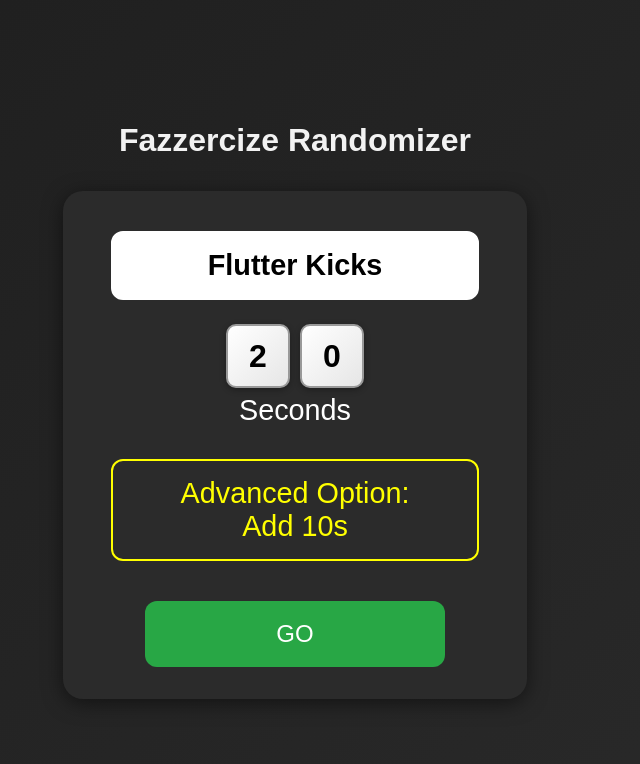
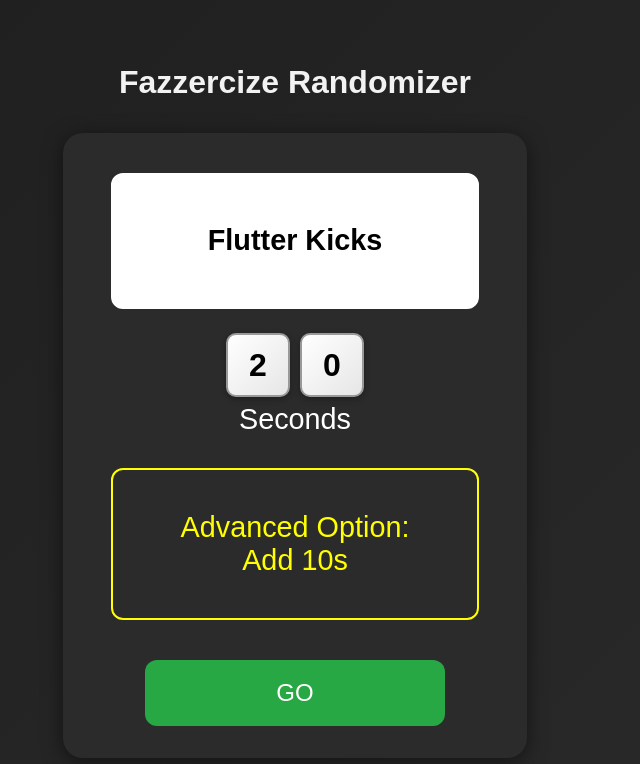
Before and after one commit to Sundanz/Fazzercise, a plain HTML site: page index.html in a window 1280 px wide. Both pictures are taken after a click on the button "GO". Shown: the whole page, without its empty margins (345-985 px from the left). Drawn offline with Linux system fonts and the light colour scheme.

Commit message:
Update index.html

```diff
--- a/index.html
+++ b/index.html
@@ -1,8 +1,8 @@
 <!DOCTYPE html>
 <html lang="en">
 <head>
-  <meta charset="UTF-8">
-  <meta name="viewport" content="width=device-width, initial-scale=1.0">
+  <meta charset="UTF-8" />
+  <meta name="viewport" content="width=device-width, initial-scale=1.0"/>
   <title>Fazzercize Randomizer</title>
   <style>
     body {
@@ -37,7 +37,17 @@
       border: 2px solid; border-radius: 12px; min-width: 300px;
       text-align: center;
     }
-    #exercise-name { background: white; color: black; border-color: white; font-weight: bold; }
+    #exercise-name {
+      background: white;
+      color: black;
+      border-color: white;
+      font-weight: bold;
+      height: 3.5em;
+      display: flex;
+      align-items: center;
+      justify-content: center;
+      overflow: hidden;
+    }
     .rep-box-container { display: flex; gap: 10px; margin: 1rem; }
     .rep-box {
       font-size: 2rem; font-weight: bold;
@@ -47,7 +57,11 @@
       box-shadow: 0 2px 6px rgba(0,0,0,0.3);
     }
     .unit-label { color: white; margin-top: -10px; text-align: center; font-size: 1.8rem; }
-    #exercise-advanced { color: yellow; border-color: yellow; white-space: pre-line; margin-top: 2rem; }
+    #exercise-advanced {
+      height: 4em;
+      display: flex;
+      align-items: center;
+      justify-content: center; color: yellow; border-color: yellow; white-space: pre-line; margin-top: 2rem; }
     button {
       background: #28a745; color: white; border: none; padding: 1.2rem 2rem; font-size: 1.5rem;
       border-radius: 12px; cursor: pointer;
@@ -55,17 +69,12 @@
       margin-top: 2rem; width: 100%; max-width: 300px;
     }
     button:active { background: #218838; transform: scale(0.95); }
-    .fade-in { animation: fadeIn 0.3s; }
-    @keyframes fadeIn {
-      from { opacity: 0; transform: translateY(-10px);}
-      to { opacity: 1; transform: translateY(0);}
-    }
   </style>
 </head>
 <body>
   <h1>Fazzercize Randomizer</h1>
   <div class="card">
-    <div id="exercise-name" class="box fade-in" aria-live="polite">Press the button to start!</div>
+    <div id="exercise-name" class="box" aria-live="polite">Press the button to start!</div>
     <div class="rep-box-container">
       <div id="rep-digit-1" class="rep-box">-</div>
       <div id="rep-digit-2" class="rep-box">-</div>
@@ -74,12 +83,14 @@
     <div id="exercise-advanced" class="box"></div>
     <button id="generate-btn">GO</button>
   </div>
+
   <script>
-    // --- DATA ---
+    const RECENT_LIMIT = 15;
+let recentExercises = [];
 const exercises = [
   { name: "Ankle Taps", reps: "5-15", unit: "Reps", advanced: "Add 10", side: true },
   { name: "Bicycle Kicks", reps: "5-15", unit: "Reps", advanced: "Add 10", side: true },
-      { name: "Burpees", reps: "3-15", unit: "Reps", advanced: "Chest to ground, and jump at top" },
+  { name: "Burpees", reps: "3-15", unit: "Reps", advanced: "Chest to ground, and Jump at top" },
   { name: "Calf Raises", reps: "8-15", unit: "Reps", advanced: "Do for each leg separately" },
   { name: "Crunches", reps: "8-15", unit: "Reps", advanced: "Add 5" },
   { name: "Curtsy Lunges", reps: "8-15", unit: "Reps", advanced: "Add 10", side: true },
@@ -92,11 +103,11 @@
   { name: "Kick Sits", reps: "4-10", unit: "Reps", advanced: "Do them without complaining", side: true },
   { name: "Leg Lowers", reps: "5-15", unit: "Reps", advanced: "Add 5" },
   { name: "Mountain Climbers", reps: "8-25", unit: "Reps", advanced: "Crossbody Mountain Climbers", side: true },
-      { name: "Plank", reps: "30/40/50", unit: "Seconds", advanced: "Add Plank", side: true },
+  { name: "Plank", reps: "30/40/50", unit: "Seconds", advanced: "Rock body forwards and backwards", side: true },
   { name: "Plank Swivels", reps: "4-12", unit: "Reps", advanced: "Add 5", side: true },
   { name: "Press Ups", reps: "10-25", unit: "Reps", advanced: "Lift hands off ground each time" },
   { name: "Reverse Crunch", reps: "8-15", unit: "Reps", advanced: "Add a torso twist at the top" },
-      { name: "Russian Twist", reps: "5-15", unit: "Reps", advanced: "Feet lifted off ground, add 5", side: true },
+  { name: "Russian Twist", reps: "5-15", unit: "Reps", advanced: "Feet off ground, add 5", side: true },
   { name: "Shuttle Run or Lap", reps: "1-2", unit: "Reps", advanced: "Pressup at each cone or corner" },
   { name: "Side Plank", reps: "20/25/30/35/40", unit: "Seconds", advanced: "Lower and raise hips", side: true },
   { name: "Shoulder Taps", reps: "10-20", unit: "Reps", advanced: "Add 10", side: true },
@@ -109,15 +120,8 @@
   { name: "Tuck Jumps", reps: "5-12", unit: "Reps", advanced: "Add 10" },
   { name: "Yoga Planks", reps: "8-15", unit: "Reps", advanced: "Add 5", side: true }
 ];
-    const RECENT_LIMIT = 15;
-    let recentExercises = [];
-
-    // --- HELPERS ---
     const $ = id => document.getElementById(id);
-
-    function padNumber(n) {
-      return n.toString().padStart(2, '0');
-    }
+    const padNumber = n => n.toString().padStart(2, '0');
 
     function parseReps(reps) {
       if (reps.includes('/')) {
@@ -132,17 +136,11 @@
     }
 
     function getRandomExerciseIndex() {
-      // Try to avoid repeats in the recent queue
-      const allIndices = exercises.map((_, i) => i);
-      const available = allIndices.filter(i => !recentExercises.includes(i));
-      let idx;
-      if (available.length === 0) {
-        // If all used, allow repeat
-        idx = allIndices[Math.floor(Math.random() * allIndices.length)];
-      } else {
-        idx = available[Math.floor(Math.random() * available.length)];
-      }
-      // Update recent
+      const available = exercises
+        .map((_, i) => i)
+        .filter(i => !recentExercises.includes(i));
+      const pool = available.length > 0 ? available : exercises.map((_, i) => i);
+      const idx = pool[Math.floor(Math.random() * pool.length)];
       recentExercises.push(idx);
       if (recentExercises.length > RECENT_LIMIT) recentExercises.shift();
       return idx;
@@ -150,44 +148,57 @@
 
     function animateDigits(number, unit, side) {
       const d1 = $("rep-digit-1"), d2 = $("rep-digit-2"), unitLabel = $("rep-unit");
-      let i = 0;
+      const padded = padNumber(number);
+      let ticks = 0;
+      const maxTicks = 16;
       const spinner = setInterval(() => {
         d1.textContent = Math.floor(Math.random() * 10);
         d2.textContent = Math.floor(Math.random() * 10);
-        if (++i >= 10) {
+        if (++ticks >= maxTicks) {
           clearInterval(spinner);
-          const padded = padNumber(number);
           d1.textContent = padded[0];
           d2.textContent = padded[1];
-          unitLabel.textContent = (unit === "Seconds" ? "Seconds" : "Reps") + (side ? " (each side)" : "");
+          unitLabel.textContent = `${unit}${side ? ' (each side)' : ''}`;
         }
       }, 50);
     }
 
-    // --- MAIN FUNCTION ---
+    function animateExerciseName(finalName, onComplete) {
+      const nameBox = $("exercise-name");
+      let ticks = 0;
+      const spinCount = 16;
+      const spinner = setInterval(() => {
+        const randIdx = Math.floor(Math.random() * exercises.length);
+        nameBox.textContent = exercises[randIdx].name;
+        if (++ticks >= spinCount) {
+          clearInterval(spinner);
+          nameBox.textContent = finalName;
+          if (typeof onComplete === 'function') onComplete();
+        }
+      }, 50);
+    }
+
     function generateExercise() {
       const idx = getRandomExerciseIndex();
       const exercise = exercises[idx];
       const repsRaw = parseReps(exercise.reps);
-      const repsNum = parseInt(repsRaw);
-      const nameBox = $("exercise-name");
-      nameBox.classList.remove("fade-in");
-      void nameBox.offsetWidth;
-      nameBox.classList.add("fade-in");
+      const repsNum = parseInt(repsRaw, 10);
 
-      nameBox.textContent = exercise.name;
+      animateExerciseName(exercise.name, () => {
         $("exercise-advanced").textContent = `Advanced Option:\n${exercise.advanced || "None"}`;
 
-      if (isNaN(repsNum)) {
-        $("rep-digit-1").textContent = '-';
-        $("rep-digit-2").textContent = '-';
-        $("rep-unit").textContent = exercise.unit + (exercise.side ? " (each side)" : "");
+        const isNumber = !isNaN(repsNum);
+        $("rep-digit-1").textContent = isNumber ? '' : '-';
+        $("rep-digit-2").textContent = isNumber ? '' : '-';
+
+        if (isNumber) {
+          animateDigits(repsNum, exercise.unit, exercise.side);
         } else {
-        animateDigits(repsNum, exercise.unit, exercise.side);
+          $("rep-unit").textContent = `${exercise.unit}${exercise.side ? ' (each side)' : ''}`;
         }
+      });
     }
 
-    // --- EVENT ---
     $("generate-btn").addEventListener("click", generateExercise);
   </script>
 </body>
```
Lines whose indentation alone changed are shown as unchanged.
